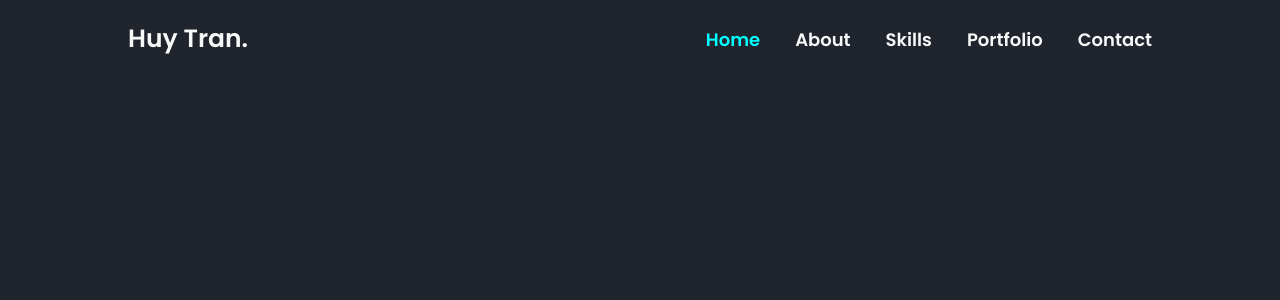
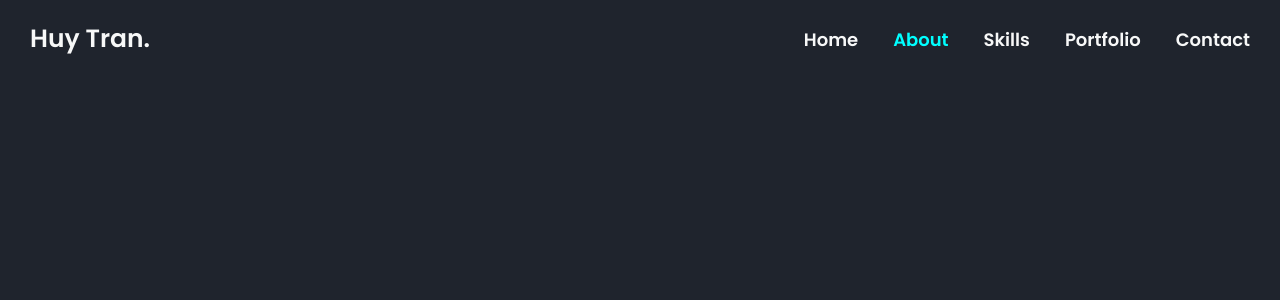
Before and after one commit to HuyTran0996/portfolio, a React (Create React App) app: page /about in a window 1280 px wide. Shown: the top 300 px of the page. Built offline with nearby package versions, Linux system fonts and the light colour scheme.

Commit message:
update home Page and header

```diff
--- a/src/App.scss
+++ b/src/App.scss
@@ -1,8 +1,12 @@
 @import url("https://fonts.googleapis.com/css2?family=Poppins:wght@300;400;500;600;700;800;900&display=swap");
-
+@import "./stylesStore/variables.scss";
 * {
   margin: 0;
   padding: 0;
   box-sizing: border-box;
   font-family: "Poppins", sans-serif;
 }
+body {
+  background: $background1;
+  color: $lightgrey;
+}
--- a/src/components/header/Header.js
+++ b/src/components/header/Header.js
@@ -1,29 +1,97 @@
-import React from "react";
+import React, { useEffect, useState } from "react";
+import { Link, useLocation } from "react-router-dom";
+
+import { HiOutlineMenuAlt3 } from "react-icons/hi";
 import "./Header.scss";
 
 const Header = () => {
+  const location = useLocation();
+  const [page, setPage] = useState("");
+  const [toggleMenu, setToggleMenu] = useState(false);
+  const handleNavbar = (e) => {
+    e.preventDefault();
+    setToggleMenu(!toggleMenu);
+  };
+
+  useEffect(() => {
+    const setActiveClass = () => {
+      let currentPage = location.pathname;
+      if (currentPage === "/") {
+        setPage("home");
+      }
+      if (currentPage.includes("/about")) {
+        setPage("about");
+      }
+      if (currentPage.includes("/skills")) {
+        setPage("skills");
+      }
+      if (currentPage.includes("/portfolio")) {
+        setPage("portfolio");
+      }
+      if (currentPage.includes("/contact")) {
+        setPage("contact");
+      }
+    };
+    setActiveClass();
+  }, [location]);
+
   return (
     <header className="header">
       <a href="#" className="logo">
         Huy Tran.
       </a>
 
-      <nav className="navbar">
-        <a href="#" className="active" style={{ "--i": 1 }}>
-          Home
-        </a>
-        <a href="#" style={{ "--i": 2 }}>
-          About
-        </a>
-        <a href="#" style={{ "--i": 3 }}>
-          Skills
-        </a>
-        <a href="#" style={{ "--i": 4 }}>
-          Portfolio
-        </a>
-        <a href="#" style={{ "--i": 5 }}>
-          Contact
-        </a>
+      <button
+        type="button"
+        className="navbar-toggler-btn"
+        onClick={handleNavbar}
+      >
+        <HiOutlineMenuAlt3
+          size={35}
+          style={{
+            color: `${toggleMenu ? "#010101" : "#fff"}`,
+          }}
+        />
+      </button>
+
+      <nav className={toggleMenu ? "navbar show-navbar-collapse" : "navbar"}>
+        <ul className="navbar-nav">
+          <Link
+            to="/"
+            className={`${page === "home" ? "active" : ""} nav-link`}
+            style={{ "--i": 1 }}
+          >
+            Home
+          </Link>
+          <Link
+            to="about"
+            className={`${page === "about" ? "active" : ""} nav-link`}
+            style={{ "--i": 2 }}
+          >
+            About
+          </Link>
+          <Link
+            to="skills"
+            className={`${page === "skills" ? "active" : ""} nav-link`}
+            style={{ "--i": 3 }}
+          >
+            Skills
+          </Link>
+          <Link
+            to="portfolio"
+            className={`${page === "portfolio" ? "active" : ""} nav-link`}
+            style={{ "--i": 4 }}
+          >
+            Portfolio
+          </Link>
+          <Link
+            to="contact"
+            className={`${page === "contact" ? "active" : ""} nav-link`}
+            style={{ "--i": 5 }}
+          >
+            Contact
+          </Link>
+        </ul>
       </nav>
     </header>
   );
--- a/src/components/header/Header.scss
+++ b/src/components/header/Header.scss
@@ -1,25 +1,13 @@
 @import "../../stylesStore/variables.scss";
-@import "../../stylesStore//breakpoints.scss";
+@import "../../stylesStore/breakpoints.scss";
 @import "../../stylesStore/keyframes.scss";
-
-* {
-  margin: 0;
-  padding: 0;
-  box-sizing: border-box;
-  font-family: "Poppins", sans-serif;
-}
-
-body {
-  background: $background1;
-  color: $lightgrey;
-}
 
 .header {
   // position: fixed;
   // top: 0;
   // left: 0;
   width: 100%;
-  padding: 20px 10%;
+  padding: 20px 30px;
   background: transparent;
   display: flex;
   justify-content: space-between;
@@ -36,7 +24,35 @@ body {
     animation: slideRight 1s ease forwards;
   }
 
-  .navbar a {
+  .navbar-toggler-btn {
+    background: transparent;
+    border: none;
+    cursor: pointer;
+    z-index: 11;
+    transition: 0.3s;
+
+    @include xxl {
+      display: none;
+    }
+    @include xl {
+      display: block;
+    }
+  }
+
+  .navbar {
+    transform: translateX(0);
+    transition: transform 0.3s ease-in-out;
+
+    .navbar-nav {
+      display: flex;
+      @include xl {
+        flex-direction: column;
+        align-items: flex-end;
+        margin-top: 80px;
+        margin-right: 30px;
+      }
+    }
+    .nav-link {
       display: inline-block;
       font-size: 18px;
       color: $lightgrey;
@@ -47,10 +63,33 @@ body {
       opacity: 0;
       animation: slideTop 0.5s ease forwards;
       animation-delay: calc(0.2s * var(--i));
+
+      &:hover {
+        color: aqua;
       }
 
-  .navbar a:hover,
-  .navbar a.active {
+      @include xl {
+        color: #fff;
+      }
+    }
+    .nav-link.active {
       color: aqua;
     }
+
+    &.show-navbar-collapse {
+      transform: translateX(0);
     }
+
+    @include xl {
+      position: fixed;
+      z-index: 10;
+      right: 0;
+      top: 0;
+      height: 100%;
+      background-color: rgb(68, 67, 66);
+      transform: translateX(100%);
+      width: 180px;
+      // opacity: 0.8;
+    }
+  }
+}
--- a/src/pages/Home/Home.js
+++ b/src/pages/Home/Home.js
@@ -13,17 +13,23 @@ const Home = () => {
           And I'm a <span>Frontend Developer</span>
         </h3>
         <p>
-          Lorem ipsum dolor sit amet consectetur, adipisicing elit. Perspiciatis
-          accusamus impedit facilis magni temporibus nostrum quas, et velit,
-          tenetur earum aspernatur officiis vero modi ab tempora pariatur
-          laudantium quasi officia?
+          A fresh Front-end developer, eager to further expand my expertise in
+          this field.
         </p>
 
         <div className="social-media">
-          <a href="#" style={{ "--i": 7 }}>
+          <a
+            href="https://www.linkedin.com/in/huy-tran-ba2a61258/"
+            target="_blank"
+            style={{ "--i": 7 }}
+          >
             <FaLinkedin />
           </a>
-          <a href="#" style={{ "--i": 7 }}>
+          <a
+            href="https://github.com/HuyTran0996"
+            target="_blank"
+            style={{ "--i": 7 }}
+          >
             <FaGithub />
           </a>
         </div>
@@ -33,7 +39,8 @@ const Home = () => {
       </div>
 
       <div className="home-image">
-        <img src="https://diningandnightlife.com/wp-content/uploads/2019/10/Marco.jpg" />
+        {/* <img src="https://diningandnightlife.com/wp-content/uploads/2019/10/Marco.jpg" /> */}
+        <img src="./image/avatar.png" alt="avatar" />
       </div>
     </section>
   );
--- a/src/pages/Home/Home.scss
+++ b/src/pages/Home/Home.scss
@@ -5,11 +5,19 @@
 .home {
   position: relative;
   width: 100%;
-  //   height: 100vh;
+  height: 80vh;
   display: flex;
   justify-content: space-between;
   align-items: center;
   padding: 70px 10% 0;
+
+  @include sm {
+    flex-direction: column;
+    justify-content: center;
+    align-items: center;
+    padding: 0px 10% 0;
+    height: auto;
+  }
 
   .home-content {
     max-width: 600px;
@@ -27,9 +35,13 @@
         animation: slideBottom 1s ease forwards;
         animation-delay: 0.7s;
       }
-    }
-    span {
-      color: aqua;
+      span {
+        color: aqua;
+      }
+      @include sm {
+        font-size: 16px;
+        margin-bottom: 0;
+      }
     }
 
     h1 {
@@ -40,6 +52,9 @@
       opacity: 0;
       animation: slideRight 1s ease forwards;
       animation-delay: 1s;
+      @include sm {
+        font-size: 30px;
+      }
     }
 
     p {
@@ -47,6 +62,9 @@
       opacity: 0;
       animation: slideLeft 1s ease forwards;
       animation-delay: 1s;
+      @include sm {
+        margin: -30px 0;
+      }
     }
 
     .social-media {
@@ -75,7 +93,6 @@
         }
       }
     }
-
     .btn {
       display: inline-block;
       padding: 12px 28px;
@@ -97,6 +114,10 @@
         @include shadow;
       }
     }
+
+    @include sm {
+      order: 2;
+    }
   }
 
   .home-image {
@@ -107,5 +128,10 @@
       animation: zoomIn 1s ease forwards;
       animation-delay: 2s;
     }
+    @include sm {
+      order: 1;
+      scale: 0.7;
+      margin-top: -40px;
+    }
   }
 }
--- a/src/stylesStore/breakpoints.scss
+++ b/src/stylesStore/breakpoints.scss
@@ -4,41 +4,47 @@ $breakpoints: (
   "md": 720px,
   "ml": 820px,
   "lg": 1000px,
-    "xl": 1120px
+  "xl": 1120px,
+  "xxl": 3000px,
 );
 
 @mixin sm {
   @media (max-width: map-get($breakpoints, "sm")) {
     @content;
   }
-};
+}
 
 @mixin mm {
   @media (max-width: map-get($breakpoints, "mm")) {
     @content;
   }
-};
+}
 
 @mixin md {
   @media (max-width: map-get($breakpoints, "md")) {
     @content;
   }
-};
+}
 
 @mixin ml {
   @media (max-width: map-get($breakpoints, "ml")) {
     @content;
   }
-};
+}
 
 @mixin lg {
   @media (max-width: map-get($breakpoints, "lg")) {
     @content;
   }
-};
+}
 
 @mixin xl {
   @media (max-width: map-get($breakpoints, "xl")) {
     @content;
   }
-};
+}
+@mixin xxl {
+  @media (max-width: map-get($breakpoints, "xxl")) {
+    @content;
+  }
+}
```
Also changed, not shown: public/image/avatar.png (added). Lines whose indentation alone changed are shown as unchanged.
